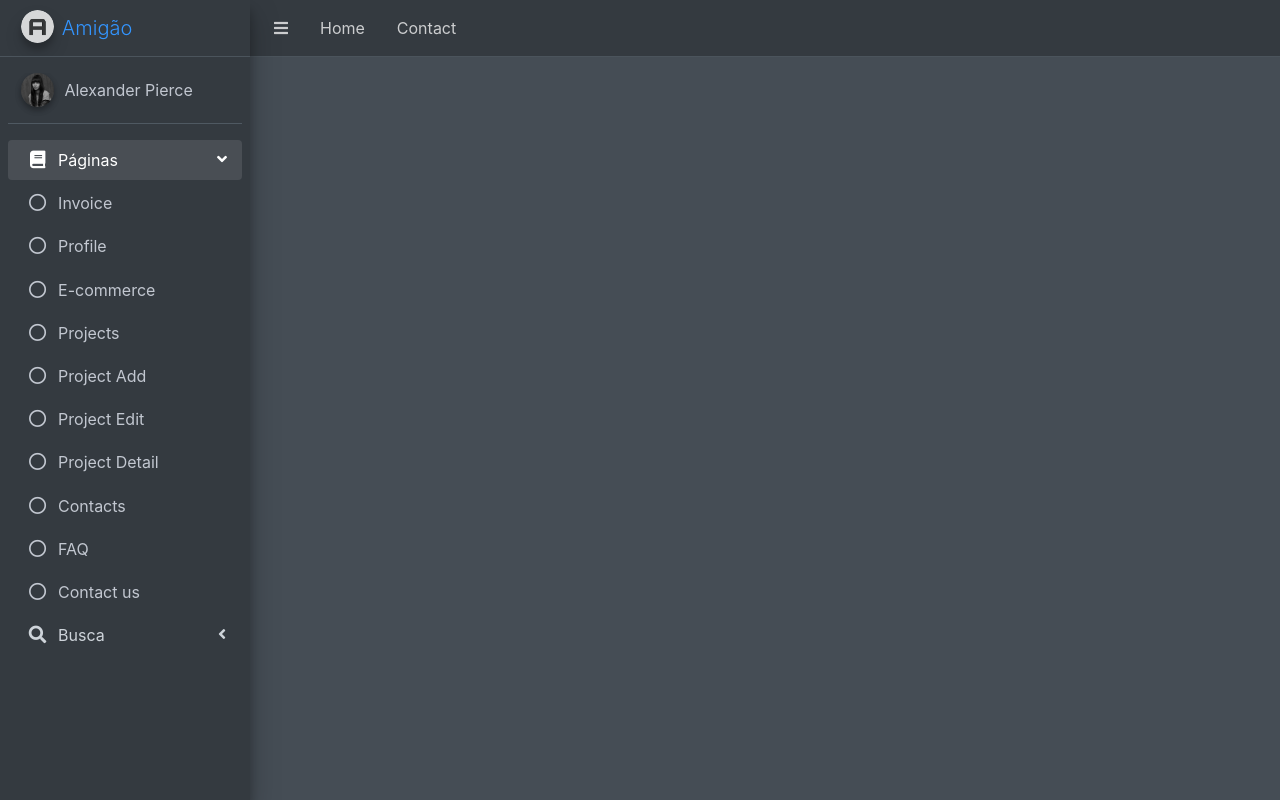
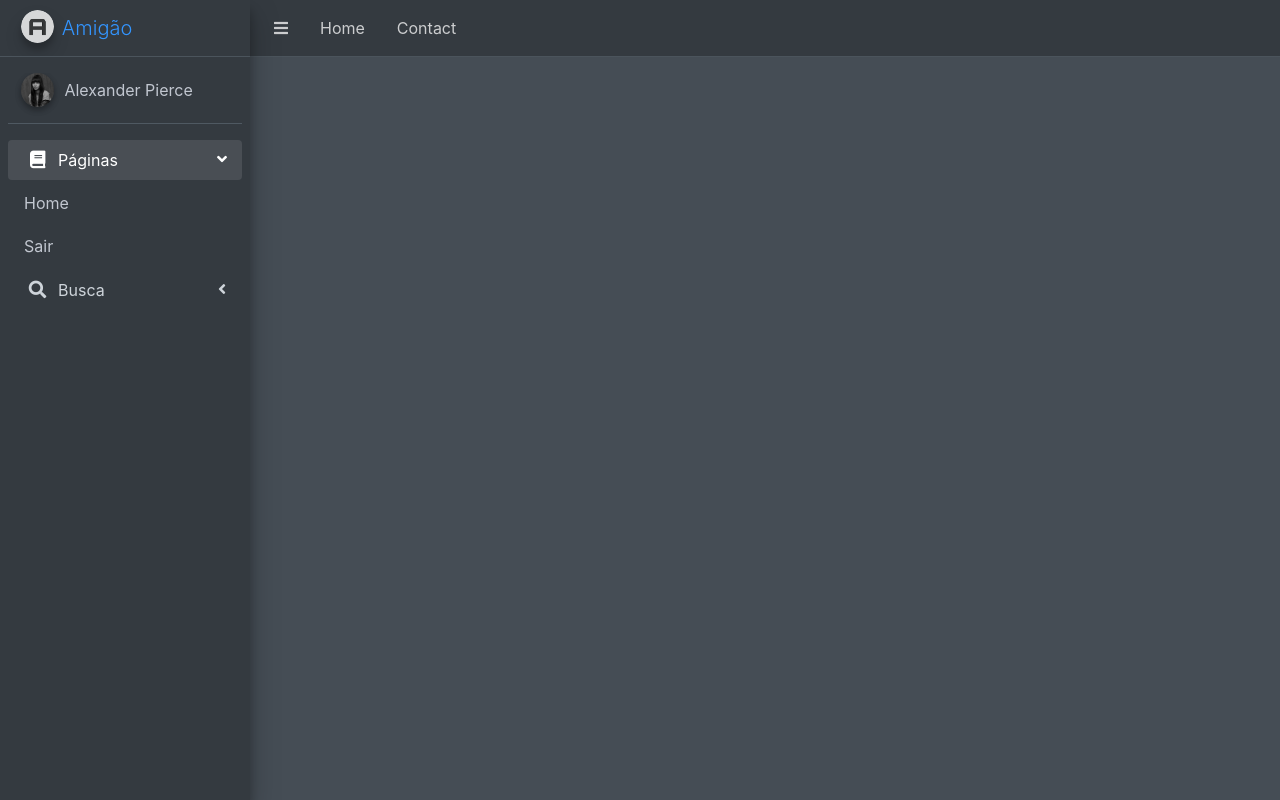
Before and after one commit to MichiganRx/site-amigao, a PHP site: page /header.php in a window 1280 px wide, after a click on "Páginas". Run offline with PHP 8.4, Linux system fonts and the light colour scheme; some libraries are stand-ins or nearby versions.

Commit message:
Ajustando menu

```diff
--- a/autentica.php
+++ b/autentica.php
@@ -18,7 +18,7 @@
 
         $_SESSION['username'] = $login;
 
-    header('location: index.php');
+    header('location: home.php');
     }else{
         $_SESSION['message'] = "Login incorreto";
     header('location: login/login.html');
--- a/cad_usuario.php
+++ b/cad_usuario.php
@@ -50,7 +50,7 @@ $retorno = $funcionario->criarUsuario($inputData);
 
     if ($retorno) {
         $_SESSION['message'] = "Cadastro ok - bem vindo " . $_POST['nome'];
-        header("location: login/login.html?c=1");
+        header("location: ./index.html?c=1");
         exit(0);
     } else {
         $_SESSION['message'] = "errou BB";
--- a/login/cadastro.html
+++ b/cadastro.html
@@ -4,13 +4,13 @@
         <meta charset="utf-8">
         <meta name="viewport" content="width=device-width, initial-scale=1">
         <title>Cadastro</title>
-        <link rel="stylesheet" href="./style/style-login.scss">
+        <link rel="stylesheet" href="./style-login/style-login.scss">
     </head>
     <body class="container">
         <div>
             <div>
-                <form action="../cad_usuario.php" method="post" class="form">
-                    <img src="../img/logo.png" alt="Logo Amigão com um coração vermelho e azul">
+                <form action="./cad_usuario.php" method="post" class="form">
+                    <img src="./img/logo.png" alt="Logo Amigão com um coração vermelho e azul">
                     <h1>Cadastrar</h1>
                     <p>Nome</p>
                     <input type="text" name="nome" placeholder="Nome" value="">
--- a/header.php
+++ b/header.php
@@ -70,63 +70,13 @@
             </a>
             <ul class="nav nav-treeview">
               <li class="nav-item">
-                <a href="pages/examples/invoice.html" class="nav-link">
-                  <i class="far fa-circle nav-icon"></i>
-                  <p>Invoice</p>
+                <a href="./home.php" class="nav-link">
+                  <p>Home</p>
                 </a>
               </li>
               <li class="nav-item">
-                <a href="pages/examples/profile.html" class="nav-link">
-                  <i class="far fa-circle nav-icon"></i>
-                  <p>Profile</p>
-                </a>
-              </li>
-              <li class="nav-item">
-                <a href="pages/examples/e-commerce.html" class="nav-link">
-                  <i class="far fa-circle nav-icon"></i>
-                  <p>E-commerce</p>
-                </a>
-              </li>
-              <li class="nav-item">
-                <a href="pages/examples/projects.html" class="nav-link">
-                  <i class="far fa-circle nav-icon"></i>
-                  <p>Projects</p>
-                </a>
-              </li>
-              <li class="nav-item">
-                <a href="pages/examples/project-add.html" class="nav-link">
-                  <i class="far fa-circle nav-icon"></i>
-                  <p>Project Add</p>
-                </a>
-              </li>
-              <li class="nav-item">
-                <a href="pages/examples/project-edit.html" class="nav-link">
-                  <i class="far fa-circle nav-icon"></i>
-                  <p>Project Edit</p>
-                </a>
-              </li>
-              <li class="nav-item">
-                <a href="pages/examples/project-detail.html" class="nav-link">
-                  <i class="far fa-circle nav-icon"></i>
-                  <p>Project Detail</p>
-                </a>
-              </li>
-              <li class="nav-item">
-                <a href="pages/examples/contacts.html" class="nav-link">
-                  <i class="far fa-circle nav-icon"></i>
-                  <p>Contacts</p>
-                </a>
-              </li>
-              <li class="nav-item">
-                <a href="pages/examples/faq.html" class="nav-link">
-                  <i class="far fa-circle nav-icon"></i>
-                  <p>FAQ</p>
-                </a>
-              </li>
-              <li class="nav-item">
-                <a href="pages/examples/contact-us.html" class="nav-link">
-                  <i class="far fa-circle nav-icon"></i>
-                  <p>Contact us</p>
+                <a href="index.html" class="nav-link">
+                  <p>Sair</p>
                 </a>
               </li>
             </ul>
--- a/login/login.html
+++ b/index.html
@@ -4,13 +4,13 @@
         <meta charset="utf-8">
         <meta name="viewport" content="width=device-width, initial-scale=1">
         <title>Login</title>
-        <link rel="stylesheet" href="./style/style-login.scss">
+        <link rel="stylesheet" href="./style-login/style-login.scss">
     </head>
     <body class="container">
         <div>
             <div>
-                <form action="../autentica.php" method="POST" class="form">
-                    <img src="../img/logo.png" alt="Logo Amigão com um coração vermelho e azul">
+                <form action="./autentica.php" method="POST" class="form">
+                    <img src="./img/logo.png" alt="Logo Amigão com um coração vermelho e azul">
                     <h1>Entrar</h1>
                     <p>Usuário</p>
                     <input type="email" name="login" placeholder="E-mail" value="">
--- a/login/style/style-login.scss
+++ b/style-login/style-login.scss
@@ -9,7 +9,7 @@
     & > div{
         width: 100%;
         height: 100%;
-        background-image: url(../../img/bg-login.jpg);
+        background-image: url(.././img/bg-login.jpg);
         background-repeat: no-repeat;
         background-size: cover;
         background-position: center;
```
Also changed, not shown: index copy.php (deleted, +0 -26 lines), home.php (renamed from index.php).
